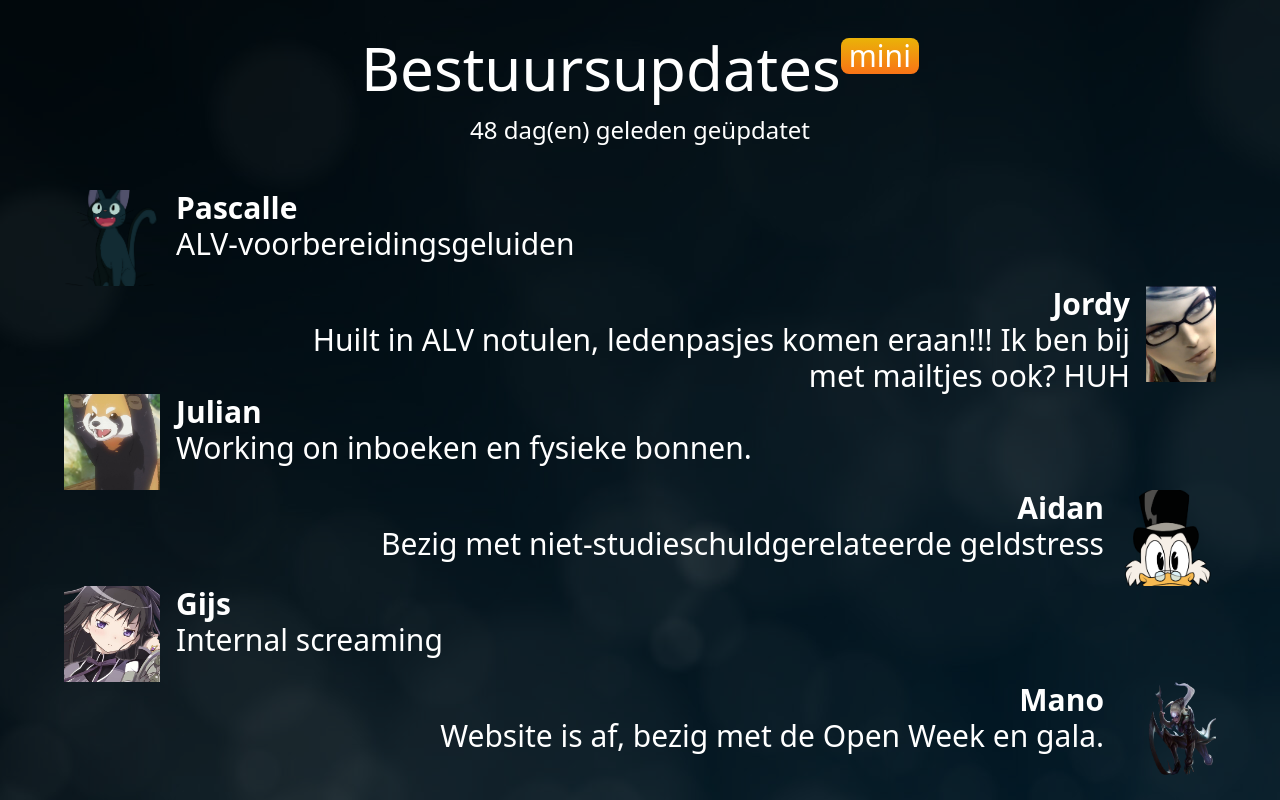
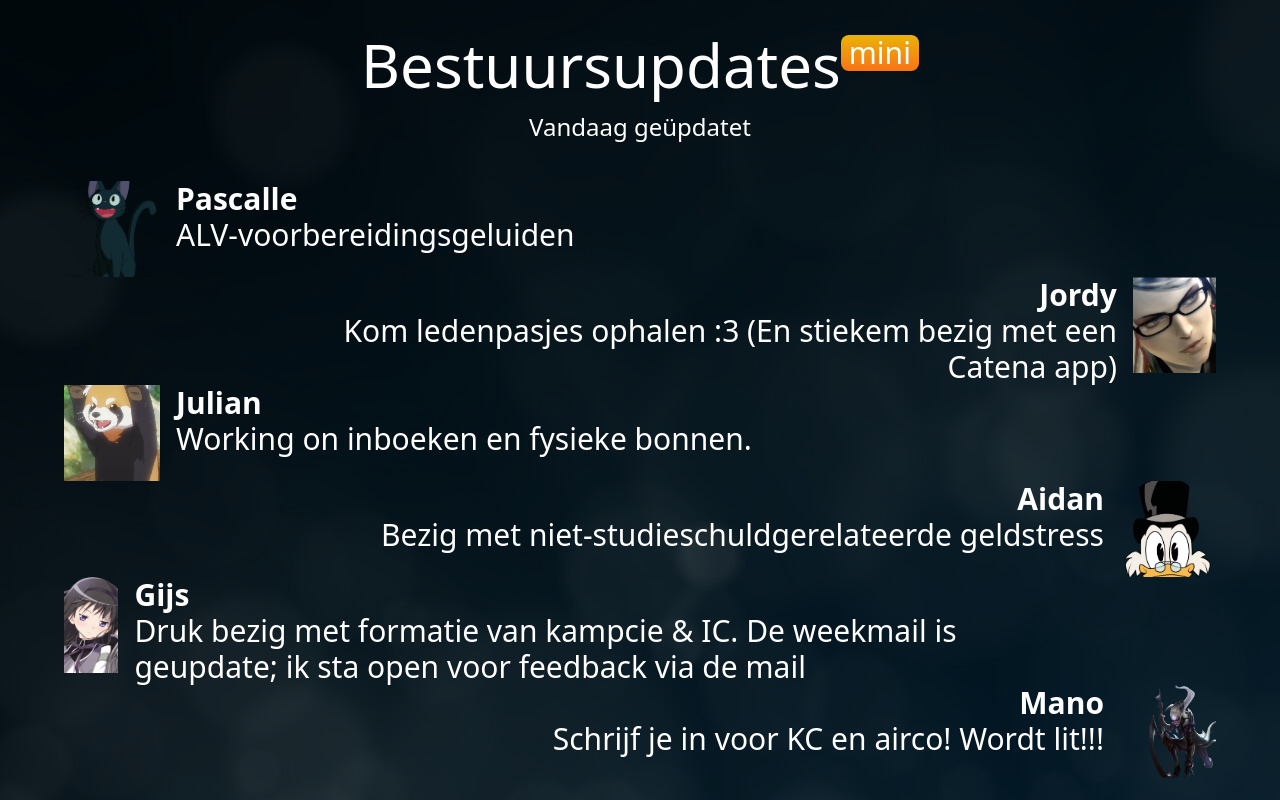
Before and after one commit to Raeolu/bestuursupdatesmini, a plain HTML site: page index.html in a window 1280 px wide. Drawn offline with nearby package versions, Linux system fonts and the light colour scheme.

Commit message:
Update index.html

```diff
--- a/index.html
+++ b/index.html
@@ -53,7 +53,7 @@
                 <div class="border-solid w-4/5 flex gap-4 self-end text-right justify-end">
                     <div>
                         <p class="font-bold">Jordy</p>
-                        <p>Huilt in ALV notulen, ledenpasjes komen eraan!!! Ik ben bij met mailtjes ook? HUH</p>
+                        <p>Kom ledenpasjes ophalen :3 (En stiekem bezig met een Catena app)</p>
                     </div>
                     <div class="w-24 h-24 bg-cover bg-center"
                         style="background-image: url('jordy.jpg');">
@@ -83,13 +83,13 @@
                     </div>
                     <div>
                         <p class="font-bold">Gijs</p>
-                        <p>Internal screaming</p>
+                        <p>Druk bezig met formatie van kampcie & IC. De weekmail is geupdate; ik sta open voor feedback via de mail</p>
                     </div>
                 </div>
                 <div class="border-solid w-4/5 flex gap-4 self-end text-right justify-end">
                     <div>
                         <p class="font-bold">Mano</p>
-                        <p>Website is af, bezig met de Open Week en gala.</p>
+                        <p>Schrijf je in voor KC en airco! Wordt lit!!!</p>
                     </div>
                     <div class="w-24 h-24 bg-cover bg-center"
                         style="background-image: url('mano.png');">
@@ -100,7 +100,7 @@
     </div>
     <script>
         let updatedAtDiv = document.querySelector("#updated_at");
-        let days = Math.round((new Date() - new Date('2023-12-08T14:00:00')) / (1000 * 60 * 60 * 24));
+        let days = Math.round((new Date() - new Date('2024-01-25T14:00:00')) / (1000 * 60 * 60 * 24));
         updatedAtDiv.innerText = (days === 0 ? "Vandaag " : days + " dag(en) geleden ") + "geüpdatet";
     </script>
 </body>
```
